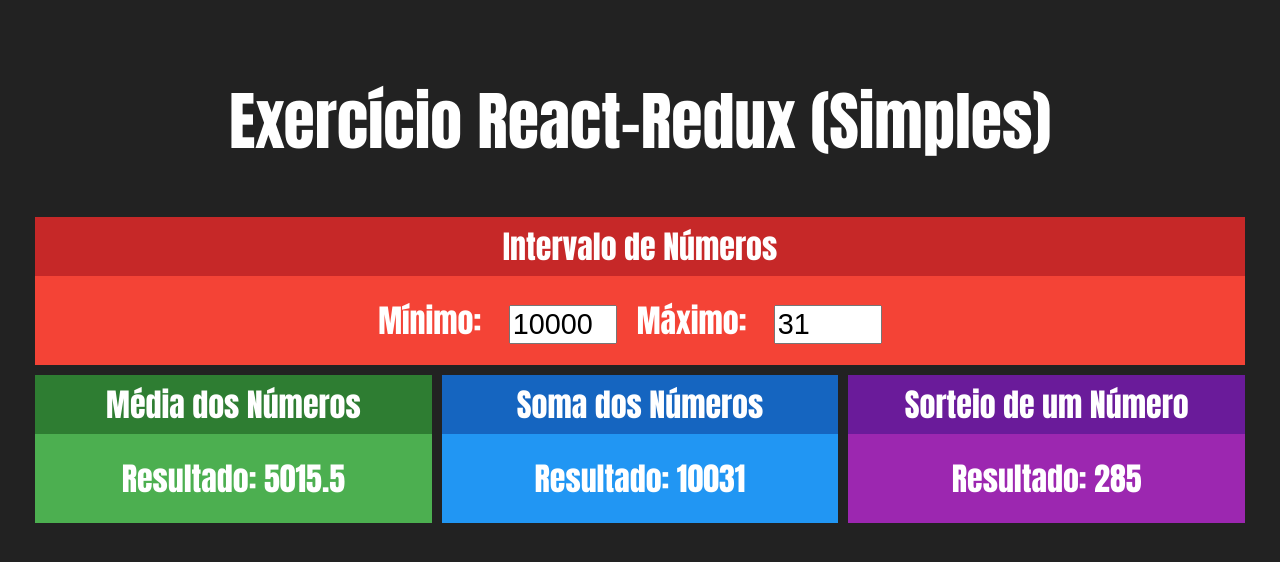
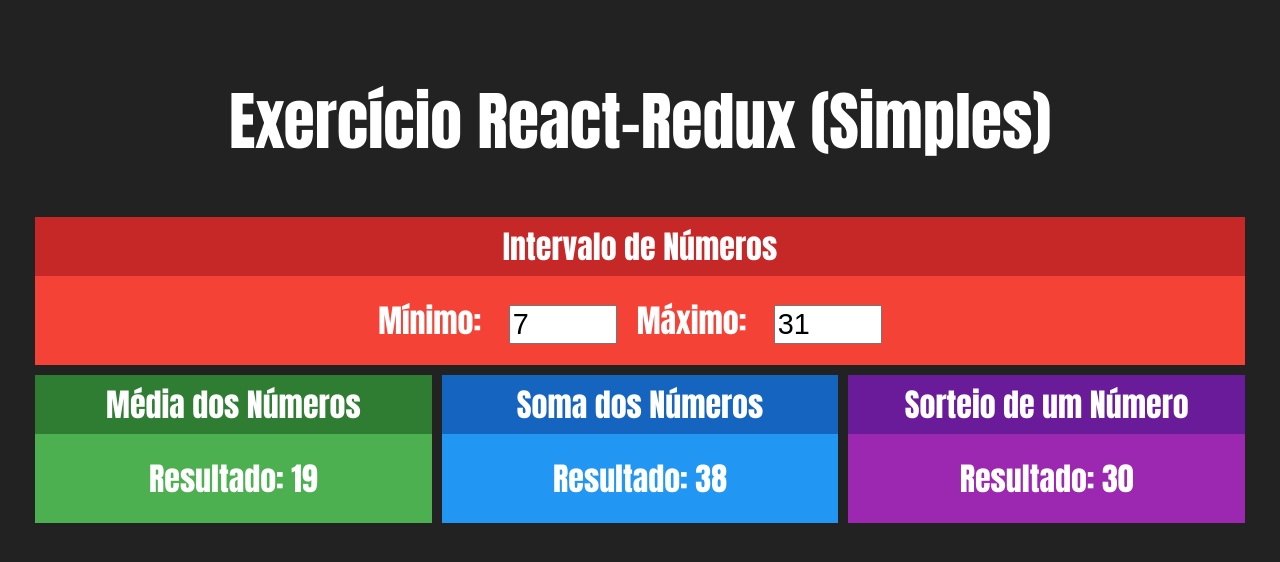
Before and after one commit to amandacgoncalves/react_redux, a React (Create React App) app: page / in a window 1280 px wide. Shown: the top 562 px of the page. Built offline with nearby package versions, Linux system fonts and the light colour scheme.

Commit message:
action creator #02
git commit -m 'action creator #02'

```diff
--- a/src/components/Intervalo.jsx
+++ b/src/components/Intervalo.jsx
@@ -7,13 +7,12 @@
 
 function Intervalo(props) {
   const { min, max } = props;
-  props.alterarMinimo(10000)
   return (
     <Card title="Intervalo de Números" red>
       <div className="Intervalo">
         <span>
           <strong>Mínimo: </strong>
-          <input type="number" value={min} readOnly />
+          <input type="number" value={min} onChange={e => props.alterarMinimo(+e.target.value)} />
         </span>
         <span>
           <strong>Máximo: </strong>
@@ -30,7 +29,7 @@
   };
 }
 
-function mapActionCreatorsToProps(dispatch) {
+function mapDispatchToProps(dispatch) {
   return {
     alterarMinimo(novoNumero) {
       //action creator -> action
@@ -40,4 +39,4 @@
   };
 }
 
-export default connect(mapStateToProps, mapActionCreatorsToProps)(Intervalo);
+export default connect(mapStateToProps, mapDispatchToProps)(Intervalo);
```
